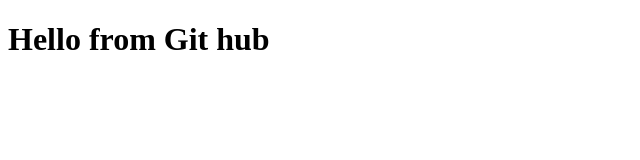
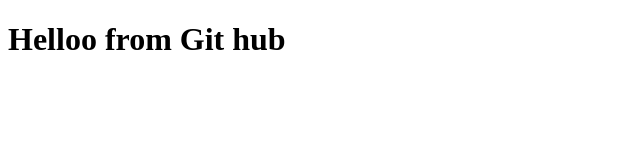
Before and after one commit to John07mrn/my-first-posted-app, a plain HTML site: page index.html in a window 1280 px wide. Shown: the whole page, without its empty margins (0-640 px from the left). Drawn offline with Linux system fonts and the light colour scheme.

Commit message:
correction

```diff
--- a/index.html
+++ b/index.html
@@ -6,7 +6,7 @@
     <title>Git-hub first project</title>
 </head>
 <body>
-    <h1>Hello from Git hub</h1>
+    <h1>Helloo from Git hub</h1>
 
 </body>
 </html>
```
